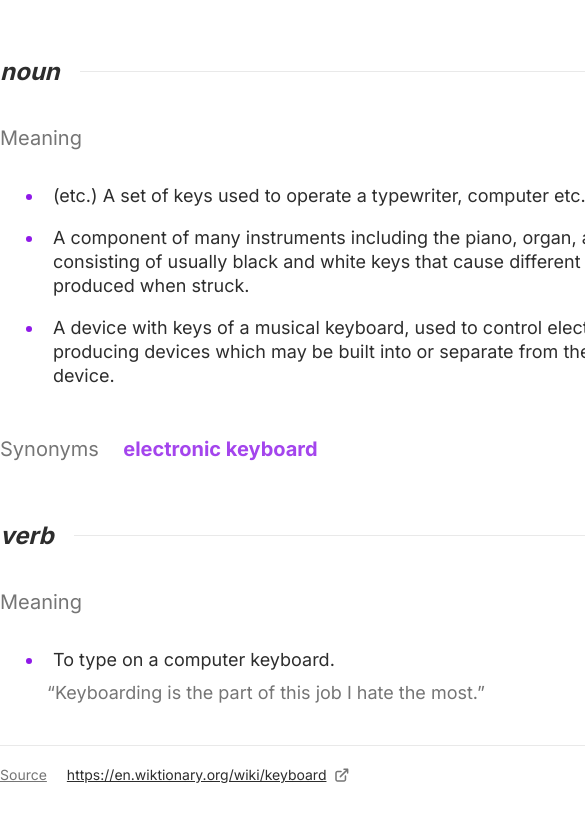
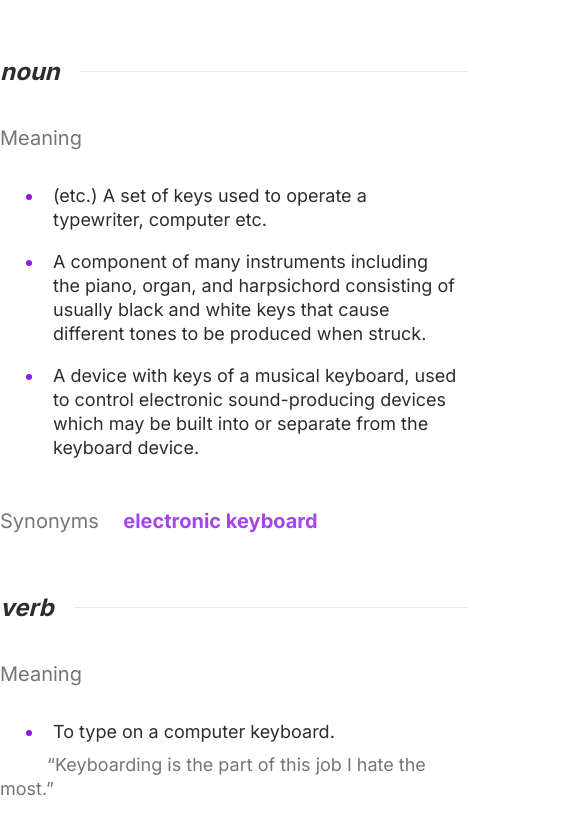
Before and after one commit to bariskahraman34/online-dictionary, a plain HTML site: page index..html in a window 390 px wide. Shown: the part 369-1187 px from the top of the page, 585 px wide, since content can reach past the window. Drawn offline with Linux system fonts and the light colour scheme.

Commit message:
Mobil entegrasyonu için css çalışmalarına başlandı

```diff
--- /dev/null
+++ b/assets/css/dictionary-styling-mobile.css
@@ -0,0 +1,5 @@
+@media(width <= 600px){
+    .container{
+        width: 468px;
+    }
+}
--- a/index..html
+++ b/index..html
@@ -6,6 +6,7 @@
     <meta name="viewport" content="width=device-width, initial-scale=1.0">
     <link rel="stylesheet" href="https://cdnjs.cloudflare.com/ajax/libs/font-awesome/6.5.1/css/all.min.css" integrity="sha512-DTOQO9RWCH3ppGqcWaEA1BIZOC6xxalwEsw9c2QQeAIftl+Vegovlnee1c9QX4TctnWMn13TZye+giMm8e2LwA==" crossorigin="anonymous" referrerpolicy="no-referrer" />
     <link rel="stylesheet" href="assets/css/dictionary-styling.css">
+    <link rel="stylesheet" href="assets/css/dictionary-styling-mobile.css">
     <title>Dictionary Web App</title>
 </head>
 <body>
```
